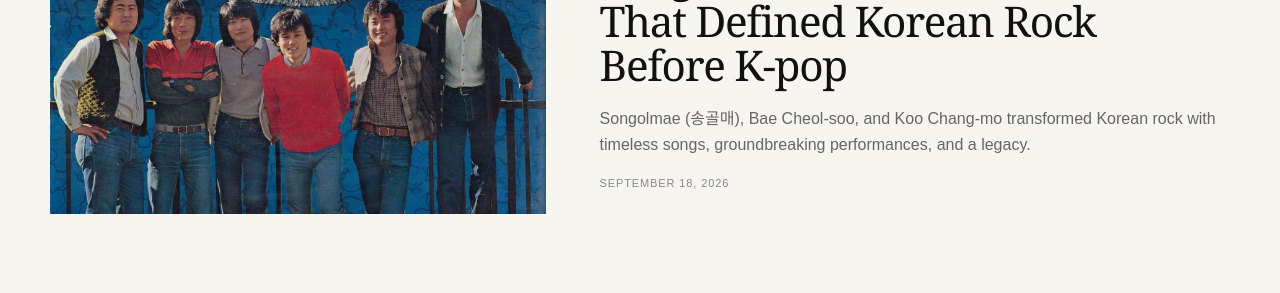
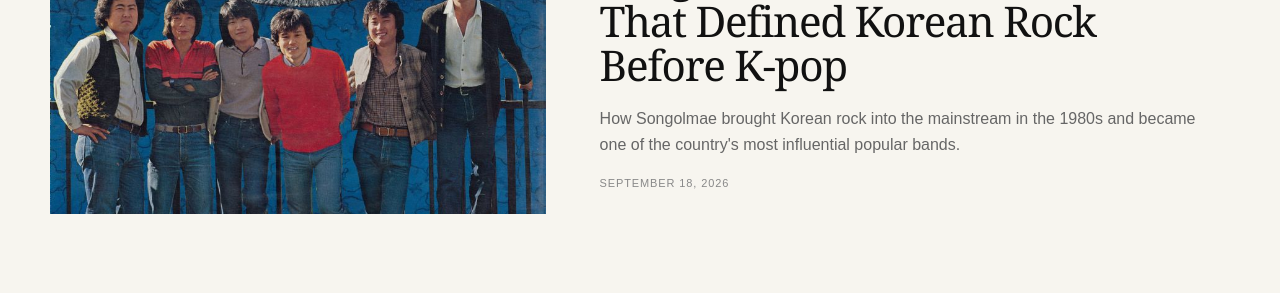
Before and after one commit to kpopkpedia/Kcurator, a Jekyll site: the page built from index.html, in a window 1280 px wide and 900 px high. Shown: the part 356-649 px from the top of the window. Built offline with Jekyll 4.4.1, drawn with Linux system fonts in a browser that asks for light colours.

Commit message:
Update _posts/2026-09-18-songolmae-the-band-that-defined-korean-rock-before-k-pop.md (via Pages CMS)

```diff
--- a/_posts/2026-09-18-songolmae-the-band-that-defined-korean-rock-before-k-pop.md
+++ b/_posts/2026-09-18-songolmae-the-band-that-defined-korean-rock-before-k-pop.md
@@ -2,8 +2,8 @@
 title: "Songolmae (송골매): The Band That Defined Korean Rock Before K-pop"
 date: 2026-09-18 11:25:00
 category: K-pop History
-description: Songolmae (송골매), Bae Cheol-soo, and Koo Chang-mo transformed Korean
-  rock with timeless songs, groundbreaking performances, and a legacy.
+description: How Songolmae brought Korean rock into the mainstream in the 1980s
+  and became one of the country's most influential popular bands.
 permalink: 2026/07/songolmae-korean-rock-history.html
 image: /assets/images/songolmae-1.jpg
 ---
```
